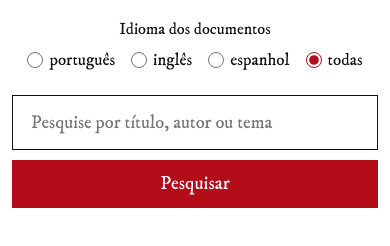
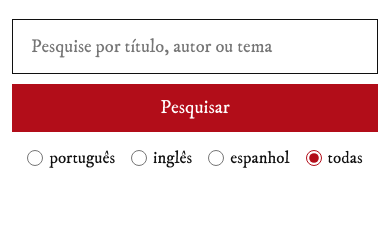
Before and after one commit to TTamosauskas/alexandria, a plain HTML site: page index.html in a window 390 px wide. Shown: the part 132-378 px from the top of the page. Drawn offline with nearby package versions, Linux system fonts and the light colour scheme.

Commit message:
Move language radio filter below search and remove visible legend

```diff
--- a/assets/css/main.css
+++ b/assets/css/main.css
@@ -15,8 +15,7 @@ body { margin: 0; min-width: 320px; background: #fff; }
 
 h1 { margin: 0 0 10px; text-align: center; font-size: clamp(2.8rem, 8vw, 5.5rem); font-weight: 400; line-height: .95; }
 .subtitle { margin: 0 auto 28px; text-align: center; font-size: clamp(1.12rem, 2.3vw, 1.45rem); font-style: italic; }
-.language-filter { width: fit-content; max-width: 100%; margin: 0 auto 28px; padding: 0; border: 0; text-align: center; }
-.language-filter legend { margin: 0 auto 10px; padding: 0; font-size: 1.02rem; }
+.language-filter { width: fit-content; max-width: 100%; margin: 14px auto 0; padding: 0; border: 0; text-align: center; }
 .language-options { display: flex; flex-wrap: wrap; align-items: center; justify-content: center; gap: 10px 22px; }
 .language-options label { display: inline-flex; align-items: center; gap: 6px; font-size: 1.06rem; cursor: pointer; white-space: nowrap; }
 .language-options input { accent-color: var(--red); cursor: pointer; width: 16px; height: 16px; margin: 0; }
@@ -48,7 +47,7 @@ button:hover, button:focus-visible { background: #87040d; }
 @media (max-width: 620px) {
   .library { width: min(100% - 24px, 1040px); padding-top: 54px; }
   .subtitle { margin-bottom: 22px; }
-  .language-filter { margin-bottom: 24px; }
+  .language-filter { margin-top: 16px; }
   .language-options { gap: 12px 16px; }
   .search { grid-template-columns: 1fr; }
   .search button { min-height: 48px; }
--- a/index.html
+++ b/index.html
@@ -15,8 +15,12 @@
     <main class="library" id="library">
       <h1>Biblioteca Oculta</h1>
       <p class="subtitle">Agregador de pdfs de magia e ocultismo.</p>
-      <fieldset class="language-filter">
-        <legend>Idioma dos documentos</legend>
+      <form class="search" id="search-form" role="search">
+        <label class="sr-only" for="search-input">Pesquisar documentos</label>
+        <input id="search-input" name="q" type="search" autocomplete="off" placeholder="Pesquise por título, autor ou tema" />
+        <button type="submit">Pesquisar</button>
+      </form>
+      <fieldset class="language-filter" aria-label="Filtrar por idioma">
         <div class="language-options">
           <label><input type="radio" name="idioma" value="pt" /> português</label>
           <label><input type="radio" name="idioma" value="en" /> inglês</label>
@@ -24,11 +28,6 @@
           <label><input type="radio" name="idioma" value="all" checked /> todas</label>
         </div>
       </fieldset>
-      <form class="search" id="search-form" role="search">
-        <label class="sr-only" for="search-input">Pesquisar documentos</label>
-        <input id="search-input" name="q" type="search" autocomplete="off" placeholder="Pesquise por título, autor ou tema" />
-        <button type="submit">Pesquisar</button>
-      </form>
       <p class="status" id="status" aria-live="polite"></p>
       <section class="results" id="results" aria-live="polite"></section>
       <div class="results-sentinel" id="results-sentinel" aria-hidden="true"></div>
```
